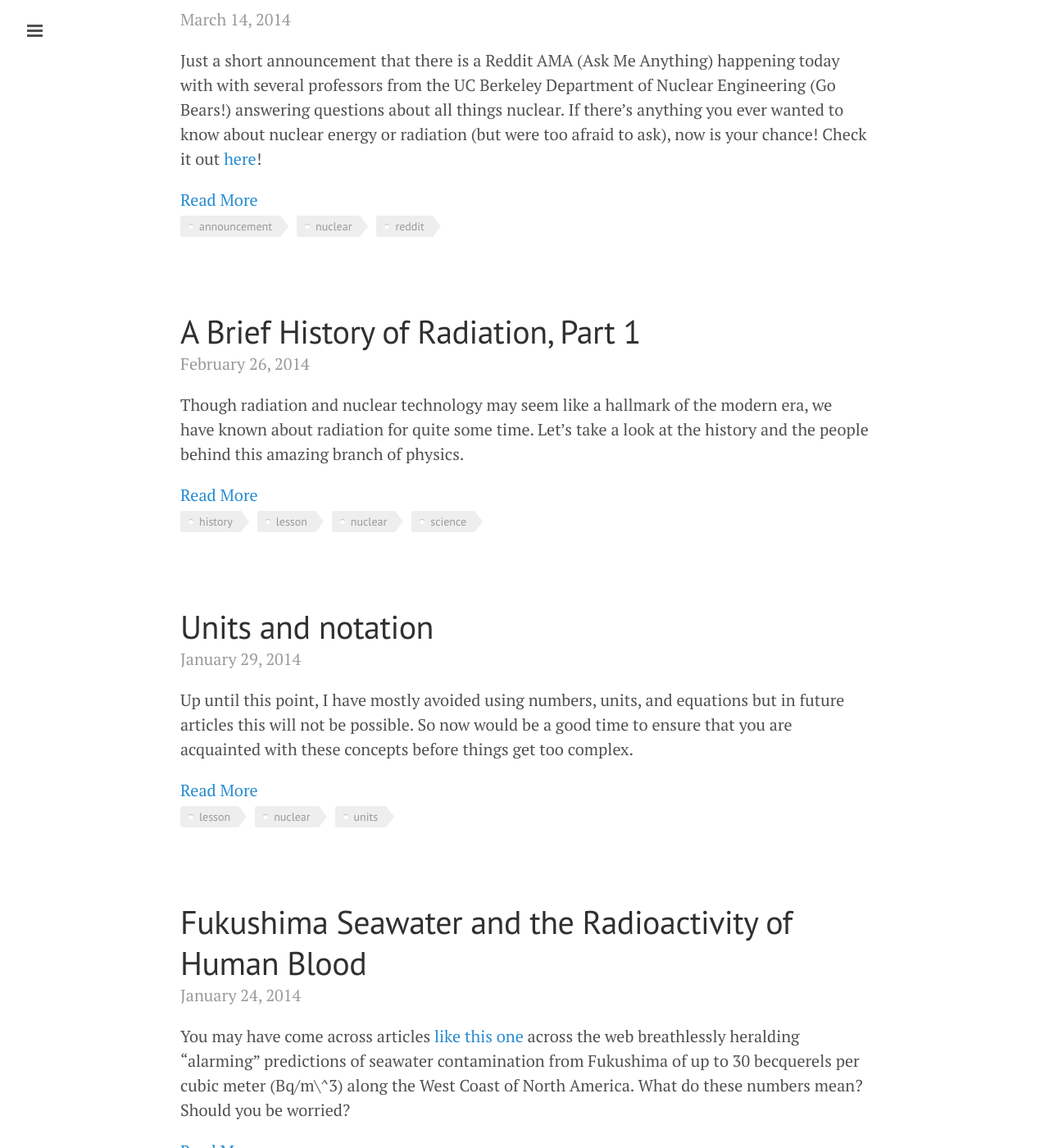
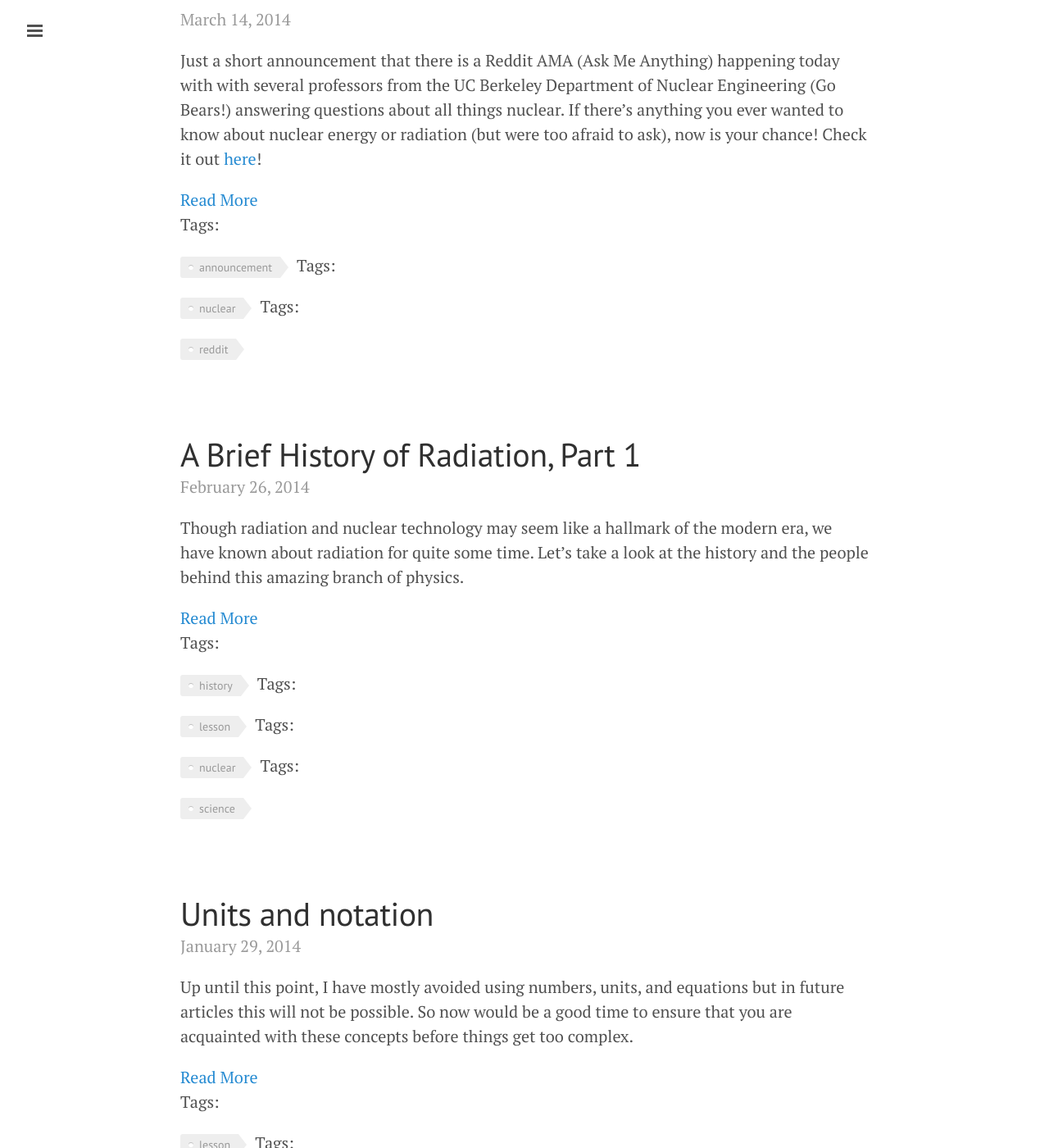
Before and after one commit to xatlasm/xatlasm.github.io, a Jekyll site: the page built from index.html, in a window 1280 px wide and 1400 px high, scrolled down 223 px. Shown: the whole window at 82% size. Built offline with Jekyll 4.4.1, drawn with Linux system fonts in a browser that asks for light colours; the list of posts is cut into pages by our own code; some of the changed text lies outside the part shown.

Commit message:
tag label before tags on index

```diff
--- a/index.html
+++ b/index.html
@@ -19,7 +19,7 @@ title: Home
 
     <ul class="tags">
       {% for tag in post.tags %}
-        <li><a href="{{ site.baseurl }}tags.html#{{tag}}" class="tag">{{ tag }}</a></li>
+        <p>Tags:</p><li><a href="{{ site.baseurl }}tags.html#{{tag}}" class="tag">{{ tag }}</a></li>
       {% endfor %}
     </ul>
 
```
